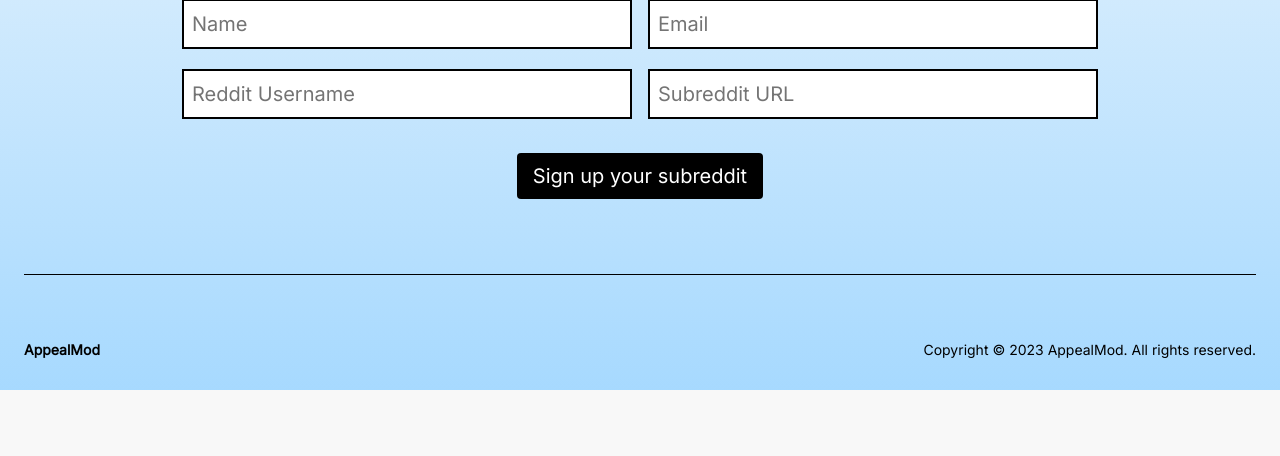
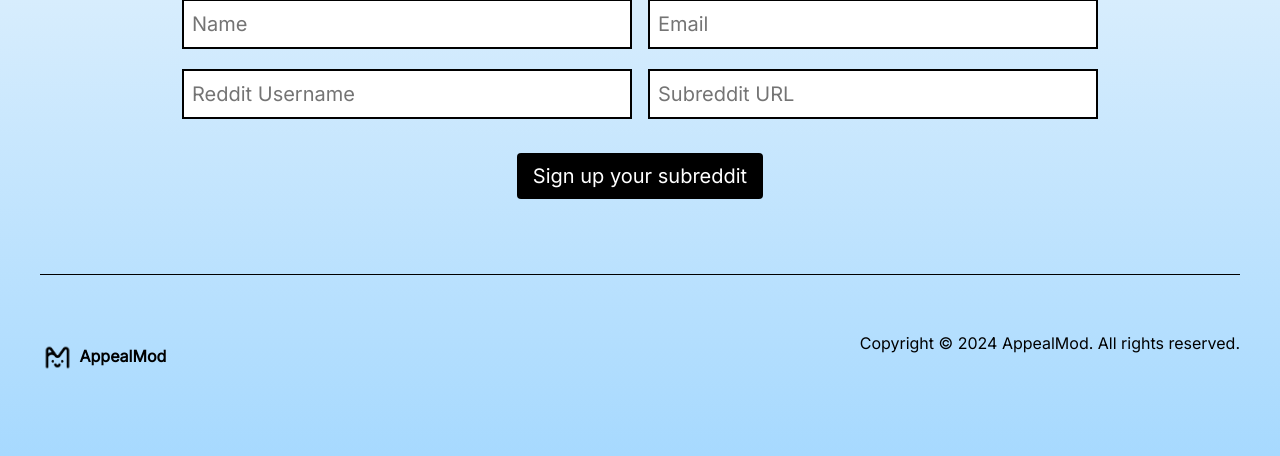
Before and after one commit to casmlab/appealmod, a Django app: page / in a window 1280 px wide. Shown: the part 3559-4015 px from the top of the page. Before the commit the page ends 3949 px from the top, so only its background shows below. Run offline with Django 5.2, Linux system fonts and the light colour scheme.

Commit message:
footer: Apply new styles

```diff
--- a/templates/blocks/footer.html
+++ b/templates/blocks/footer.html
@@ -1,9 +1,15 @@
-<hr style="margin-top: 75px; border-color: black;">
+{% load static %}
+<div class="w3-margin"">
+    <hr style="margin-top: 75px; border-color: black;">
 
-<!-- Copyright notice -->
-<div class="w3-right " style="margin-top: 30px;">
-    <p style="font-size: 14px;">Copyright © 2023 AppealMod. All rights reserved.</p>
+    <!-- Copyright notice -->
+    <div class="w3-right " style="margin-top: 20px;">
+        <p style="font-size: 16px;">Copyright © 2024 AppealMod. All rights reserved.</p>
+    </div>
+    <div class="w3-left" style="margin-top: 30px; margin-bottom: 50px;">
+        <p style="font-size: 16px;">
+            <img src="{% static 'img/how-it-works/appeal-mod-black.png' %}" style="width: 35px;">
+            <b>AppealMod</b>
+        </p>
+    </div>
 </div>
-<div class="w3-left" style="margin-top: 30px;">
-    <p style="font-size: 14px;"><b>AppealMod</b></p>
-</div>
```
